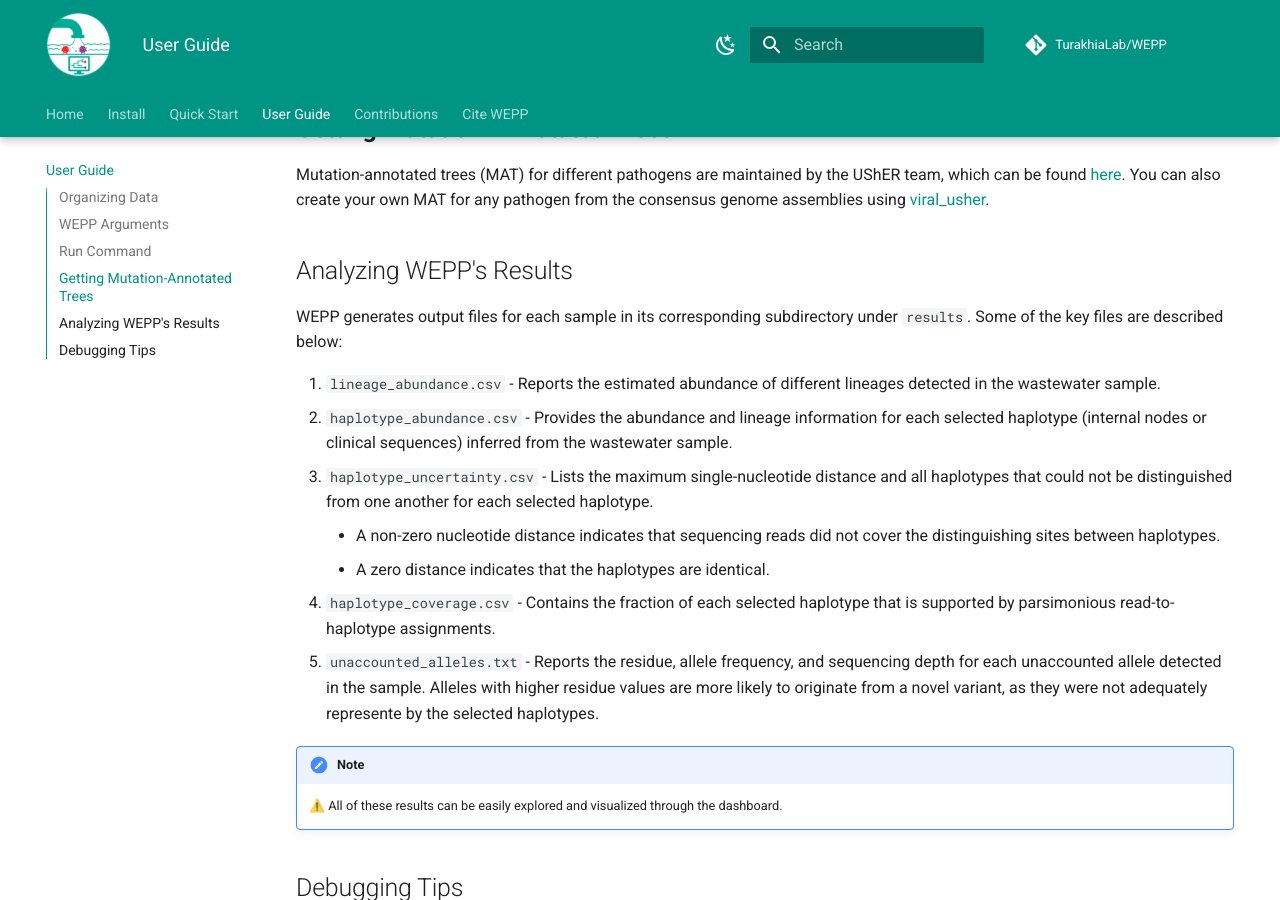
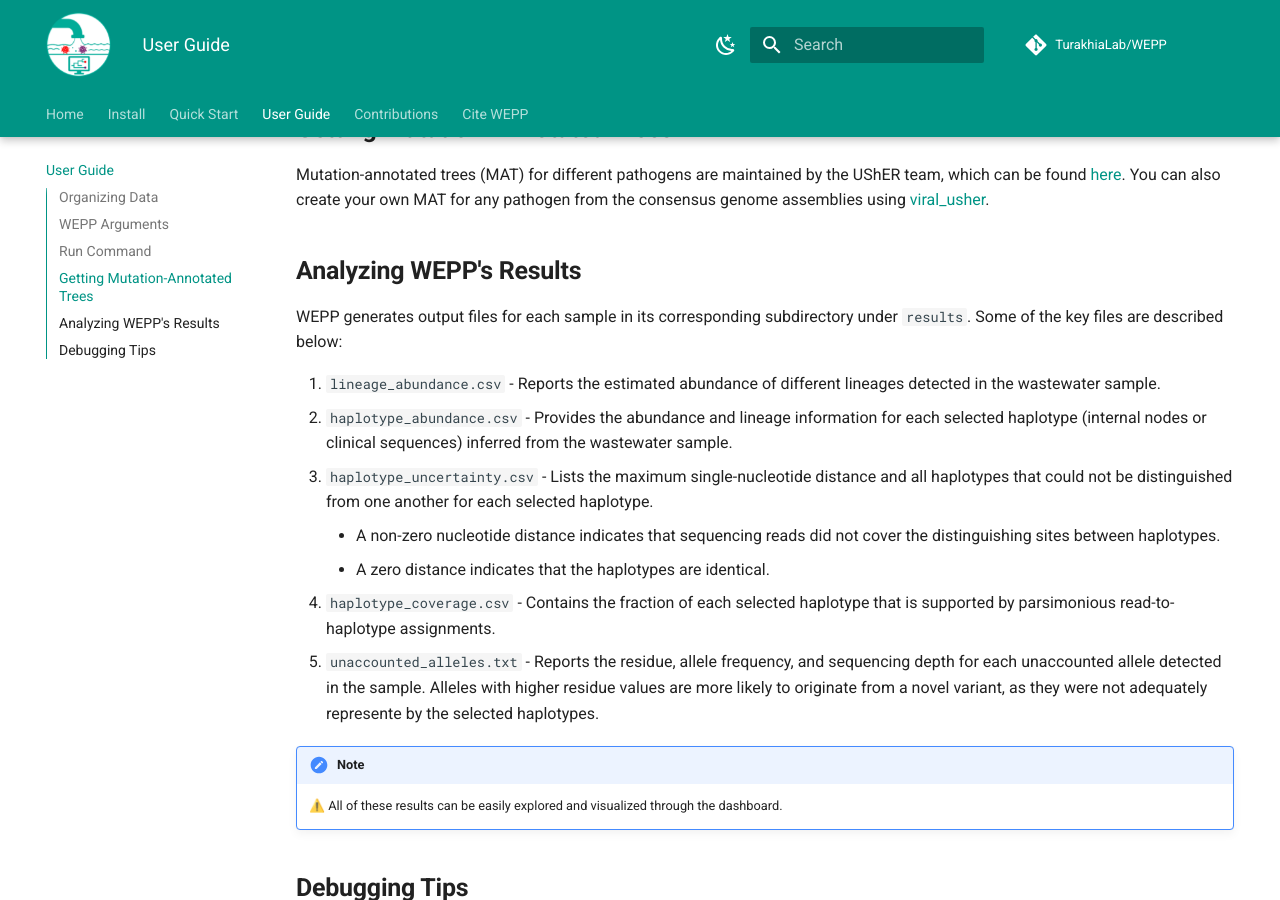
Before and after one commit to TurakhiaLab/WEPP, an MkDocs documentation site: the page built from docs/usage.md, in a window 1280 px wide and 900 px high, scrolled down 2552 px. Built offline with MkDocs 1.6.1 and Material for MkDocs 9.7.7, drawn with Linux system fonts in a browser that asks for light colours; comment, search, counter and statistics services are not loaded.

Commit message:
Modifying font style

```diff
--- a/docs/usage.md
+++ b/docs/usage.md
@@ -80,7 +80,7 @@ run-wepp --config DIR=SARS_COV_2_real FILE_PREFIX=test_run TREE=sars_cov_2_mat.p
 ## <b>Getting Mutation-Annotated Trees</b> <a name="mat"></a>
 Mutation-annotated trees (MAT) for different pathogens are maintained by the UShER team, which can be found [here](https://dev.usher.bio). You can also create your own MAT for any pathogen from the consensus genome assemblies using [viral_usher](https://github.com/AngieHinrichs/viral_usher).
 
-##  <a name="results"></a> Analyzing WEPP's Results
+## <b>Analyzing WEPP's Results</b> <a name="results"></a>
 WEPP generates output files for each sample in its corresponding subdirectory under `results`. Some of the key files are described below:
 
 1. `lineage_abundance.csv` - Reports the estimated abundance of different lineages detected in the wastewater sample.
@@ -96,7 +96,7 @@ WEPP generates output files for each sample in its corresponding subdirectory un
 !!!Note
     ⚠️ All of these results can be easily explored and visualized through the dashboard.
 
-##  <a name="debug"></a> Debugging Tips
+## <b>Debugging Tips</b> <a name="debug"></a>
 In case of a failure or unexpected output, below are some common causes and possible solutions.
 
 1. `Run Failure` - Check whether reads were successfully aligned by minimap2 by inspecting the `alignment.sam` file in the `intermediate` directory. If enough reads are present but the `filter` rule crashes immediately, the sample may contain more reads than WEPP can efficiently handle. Use the `MAX_READS` parameter to downsample the input. For typical short-read datasets, setting this to ~3 million reads generally works well.
```
